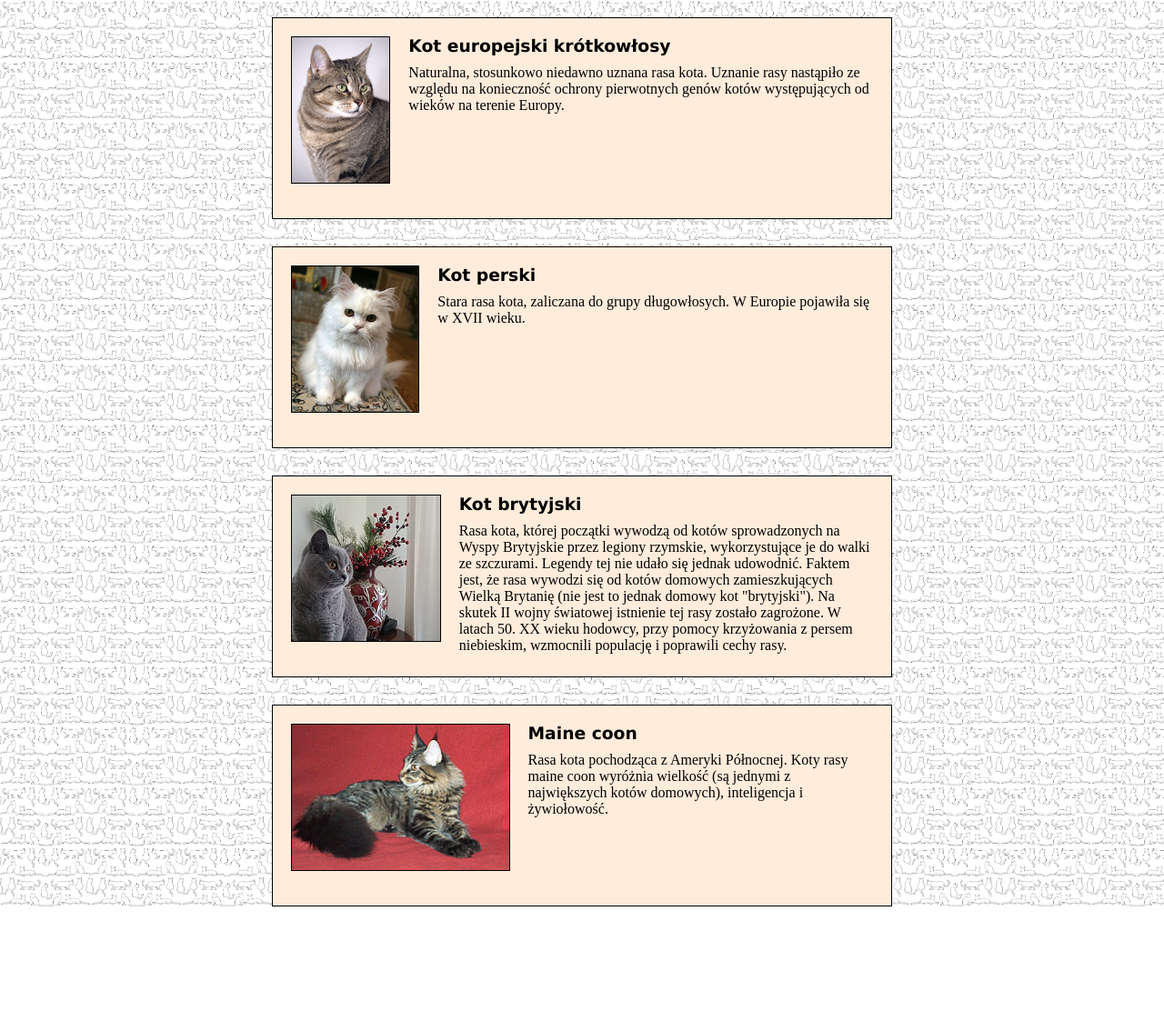
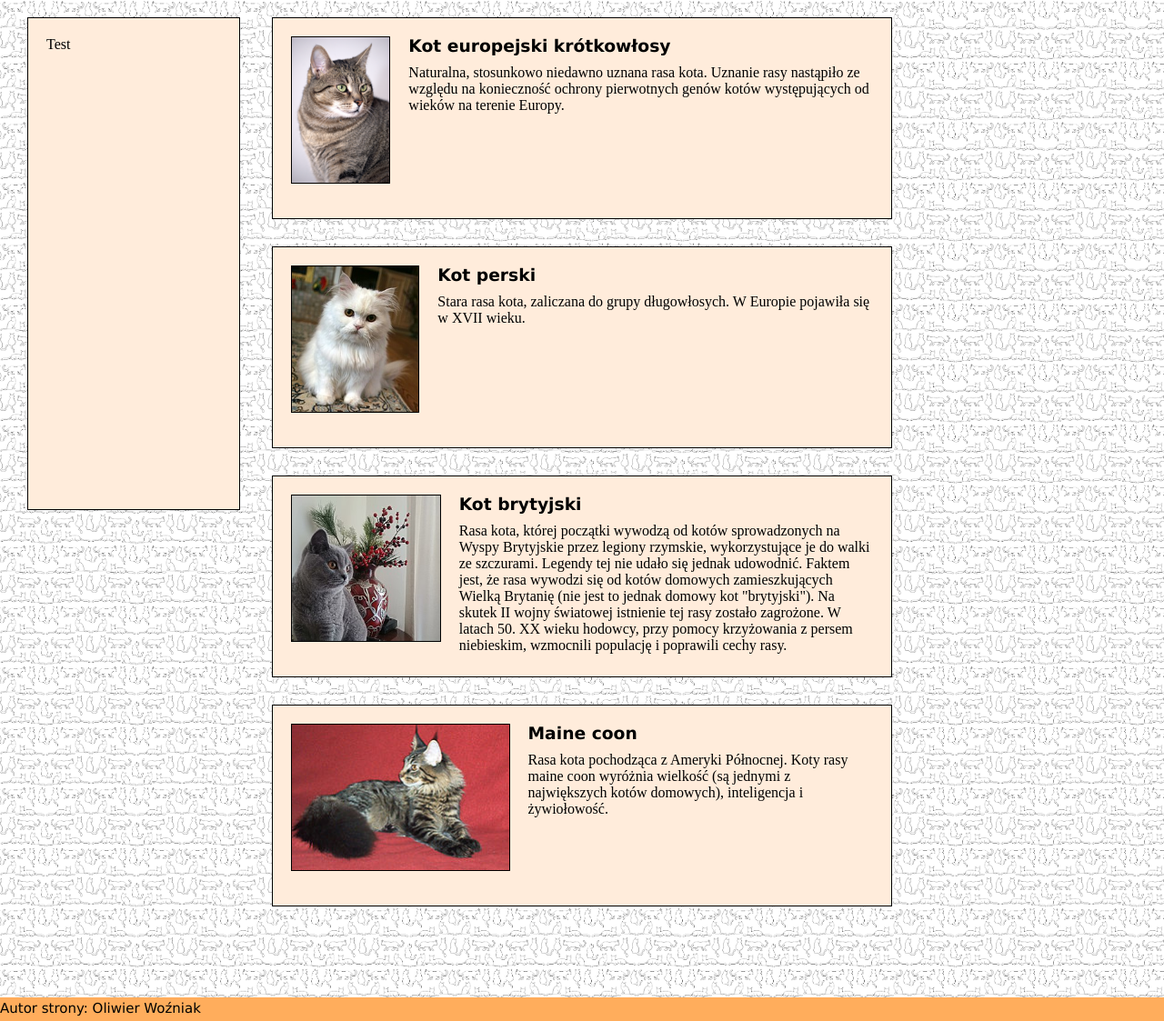
Before and after one commit to OliwierW758/oliwierw758.github.io, a plain HTML site: page index.html in a window 1280 px wide. Shown: the part 89-1212 px from the top of the page at 91% size. Before the commit the page ends 1086 px from the top, so only its background shows below. Drawn offline with Linux system fonts and the light colour scheme.

Commit message:
Added footer and left menu

```diff
--- a/index.html
+++ b/index.html
@@ -7,6 +7,10 @@
 	<body>
 
 		<div id = "banner">Koty domowe</div>
+
+		<div id = "menu_left">
+			Test
+		</div>
 
 		<ul id = "art-list">
 			<li>
@@ -40,6 +44,10 @@
 					Rasa kota pochodząca z Ameryki Północnej. Koty rasy maine coon wyróżnia wielkość (są jednymi z największych kotów domowych), inteligencja i żywiołowość.
 				</p>
 			</li>
+		</ul>
 
+		<div id = "footer">
+			Autor strony: Oliwier Woźniak
+		</div>
 	</body>
 </html>
--- a/style.css
+++ b/style.css
@@ -2,6 +2,7 @@
 	margin: 0;
 	padding: 0;
 	color: black;
+	max-width: 100%;
 }
 
 body {
@@ -19,7 +20,7 @@ body {
 	font-family: Verdana;
 	font-weight: bold;
 	text-shadow: 4px 4px #e39344;
-	border-bottom: 2px solid #e39344;
+	border-bottom: 2px solid black; /*#e39344*/
 }
 
 #art-list {
@@ -47,3 +48,23 @@ body {
 	margin-bottom: 10px;
 	font-family: Verdana;
 }
+
+#menu_left {
+	float: left;
+	width: 15vw;
+	height: 500px;
+	border: 1px solid black;
+	background-color: #ffecdb;
+	margin-left: 30px;
+	margin-top: 30px;
+	padding: 20px;
+}
+
+#footer {
+	margin-top: 100px;
+	background-color: #ffad5c;
+	width: 100vw;
+	font-size: 15px;
+	padding: 3px 0 5px 0;
+	font-family: Verdana;
+}
```
Also changed, not shown: img/github_logo.png (added).
